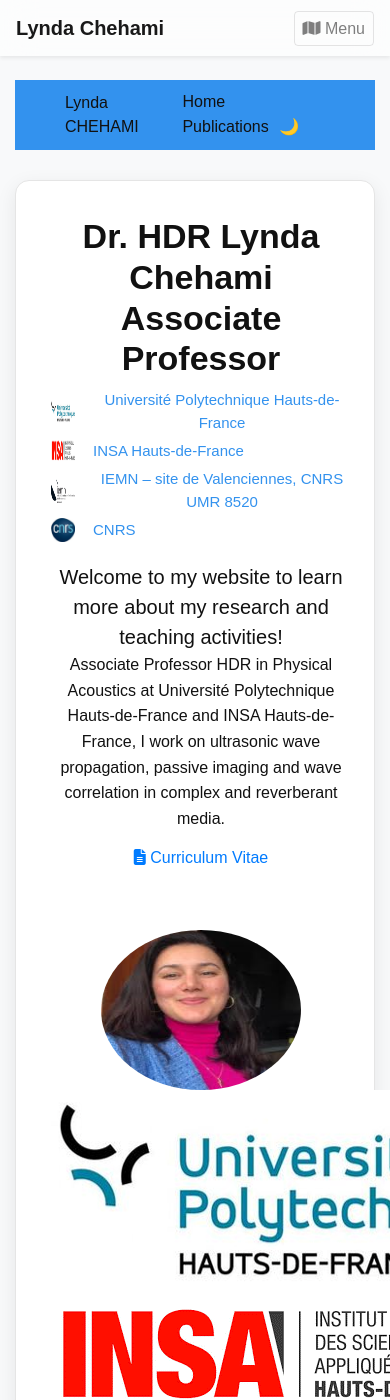
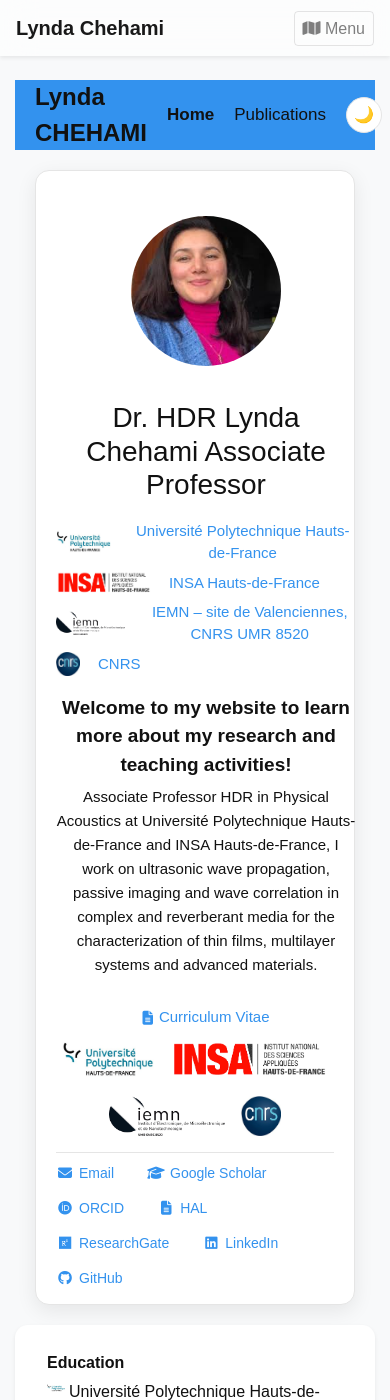
Before and after one commit to lchehami/lchehami.github.io, a Jekyll site: the page built from index.html, in a window 390 px wide and 1400 px high. Built offline with Jekyll 4.4.1, drawn with Linux system fonts in a browser that asks for light colours; nearby versions of some CDN libraries; a style sheet for code colours, icons or effects is not loaded; some of the changed text lies outside the part shown.

Commit message:
Update index.html

```diff
--- a/index.html
+++ b/index.html
@@ -4,21 +4,21 @@
 navbar_title: Home
 ---
 
-<!-- ICONES -->
+<!-- Font Awesome (icônes) -->
 <link rel="stylesheet" href="https://cdnjs.cloudflare.com/ajax/libs/font-awesome/6.5.0/css/all.min.css">
 
-<!-- HEADER -->
+<!-- HEADER BLEU -->
 <div class="topbar">
   <div class="site-title">Lynda CHEHAMI</div>
 
   <div class="menu">
     <a href="/" class="active">Home</a>
     <a href="/publications/">Publications</a>
-    <button id="themeToggle">🌙</button>
+    <button id="themeToggle" aria-label="Toggle theme">🌙</button>
   </div>
 </div>
 
-<!-- HERO -->
+<!-- HERO / BIO -->
 <div class="hero-card">
 
   <div class="hero-content">
@@ -28,22 +28,22 @@
       <h1>Dr. HDR Lynda Chehami Associate Professor</h1>
 
       <div class="affiliation">
-        <img src="{{ site.baseurl }}/assets/images/badges/uphf.png" class="aff-logo">
+        <img src="{{ site.baseurl }}/assets/images/badges/uphf.png" class="aff-logo" alt="UPHF">
         Université Polytechnique Hauts-de-France
       </div>
 
       <div class="affiliation">
-        <img src="{{ site.baseurl }}/assets/images/badges/INSA.png" class="aff-logo">
+        <img src="{{ site.baseurl }}/assets/images/badges/INSA.png" class="aff-logo" alt="INSA">
         INSA Hauts-de-France
       </div>
 
       <div class="affiliation">
-        <img src="{{ site.baseurl }}/assets/images/badges/iemn.png" class="aff-logo">
+        <img src="{{ site.baseurl }}/assets/images/badges/iemn.png" class="aff-logo" alt="IEMN">
         IEMN – site de Valenciennes, CNRS UMR 8520
       </div>
 
       <div class="affiliation">
-        <img src="{{ site.baseurl }}/assets/images/badges/cnrs.png" class="aff-logo">
+        <img src="{{ site.baseurl }}/assets/images/badges/cnrs.png" class="aff-logo" alt="CNRS">
         CNRS
       </div>
 
@@ -53,7 +53,8 @@
 
       <p class="bio">
         Associate Professor HDR in Physical Acoustics at Université Polytechnique Hauts-de-France and INSA Hauts-de-France,
-        I work on ultrasonic wave propagation, passive imaging and wave correlation in complex and reverberant media.
+        I work on ultrasonic wave propagation, passive imaging and wave correlation in complex and reverberant media
+        for the characterization of thin films, multilayer systems and advanced materials.
       </p>
 
       <a class="cv-link" href="https://cv.hal.science/lynda-chehami" target="_blank">
@@ -63,20 +64,20 @@
     </div>
 
     <div class="hero-photo">
-      <img src="{{ site.baseurl }}/assets/images/photos/profile.png">
+      <img src="{{ site.baseurl }}/assets/images/photos/profile.png" alt="Profile photo">
     </div>
 
   </div>
 
-  <!-- LOGOS -->
+  <!-- LOGOS INSTITUTIONS -->
   <div class="institution-logos">
-    <img src="{{ site.baseurl }}/assets/images/badges/uphf.png">
-    <img src="{{ site.baseurl }}/assets/images/badges/INSA.png">
-    <img src="{{ site.baseurl }}/assets/images/badges/iemn.png">
-    <img src="{{ site.baseurl }}/assets/images/badges/cnrs.png">
+    <img src="{{ site.baseurl }}/assets/images/badges/uphf.png" alt="UPHF">
+    <img src="{{ site.baseurl }}/assets/images/badges/INSA.png" alt="INSA">
+    <img src="{{ site.baseurl }}/assets/images/badges/iemn.png" alt="IEMN">
+    <img src="{{ site.baseurl }}/assets/images/badges/cnrs.png" alt="CNRS">
   </div>
 
-  <!-- LIENS AVEC ICONES -->
+  <!-- LIENS -->
   <div class="links">
     <a href="mailto:lynda.chehami@uphf.fr">
       <i class="fa-solid fa-envelope"></i> Email
@@ -109,24 +110,30 @@
 
 </div>
 
-<!-- AUTRES CARTES -->
+<!-- ===== TES AUTRES CARTES ===== -->
 {% if site.data.display.homepage.show_experience %}
   {% include widgets/experience_card.html %}
 {% endif %}
 
 {% if site.data.display.homepage.show_news %}
-  {% include widgets/news_card.html %}
+  {% assign count_news = site.news | size %}
+  {% if count_news > 0 %}
+    {% include widgets/news_card.html limit=site.data.display.homepage.num_news %}
+  {% endif %}
 {% endif %}
 
 {% if site.data.display.homepage.show_selected_publications %}
-  {% include widgets/publication_card.html %}
+  {% assign pubs = site.publications | sort: "date" | reverse | where: "selected", true %}
+  {% include widgets/publication_card.html publications=pubs title='<i class="fas fa-star"></i> Selected Publications' %}
 {% endif %}
 
 <style>
+/* ===== THEME ===== */
 :root {
   --bg: #f5f6f7;
   --card: #ffffff;
   --text: #111;
+  --muted: #555;
   --blue: #3392ee;
   --border: #e5e5e5;
 }
@@ -134,98 +141,184 @@
 body.dark {
   --bg: #0f1115;
   --card: #1a1d23;
-  --text: #eee;
+  --text: #eeeeee;
+  --muted: #bbbbbb;
   --blue: #5da2ff;
-  --border: #333;
+  --border: #333842;
 }
 
+/* ===== GLOBAL ===== */
 body {
-  margin:0;
+  margin: 0;
   background: var(--bg);
   color: var(--text);
-  font-family: Arial;
+  font-family: Arial, Helvetica, sans-serif;
 }
 
-/* HEADER */
+/* ===== HEADER ===== */
 .topbar {
   height: 70px;
   background: var(--blue);
   display: flex;
+  align-items: center;
   justify-content: space-between;
+  padding: 0 40px;
+}
+
+.site-title {
+  font-size: 24px;
+  font-weight: 600;
+}
+
+.menu {
+  display: flex;
   align-items: center;
-  padding: 0 50px;
 }
 
 .menu a {
-  margin-left: 25px;
+  margin-left: 20px;
+  font-size: 17px;
   text-decoration: none;
   color: #111;
 }
 
-/* HERO */
+.menu a.active {
+  font-weight: 600;
+}
+
+#themeToggle {
+  margin-left: 20px;
+  border: 1px solid var(--border);
+  background: var(--card);
+  color: var(--text);
+  width: 36px;
+  height: 36px;
+  border-radius: 50%;
+  cursor: pointer;
+  font-size: 16px;
+}
+
+/* ===== HERO ===== */
 .hero-card {
   background: var(--card);
   border-radius: 14px;
-  padding: 35px;
+  padding: 30px 35px 18px;
   margin: 30px auto;
   max-width: 1100px;
   border: 1px solid var(--border);
 }
 
 .hero-content {
-  display:flex;
-  justify-content:space-between;
-  gap:40px;
+  display: flex;
+  justify-content: space-between;
+  gap: 35px;
+}
+
+.hero-text {
+  max-width: 720px;
 }
 
 .hero-text h1 {
-  font-size: 34px;
+  font-size: 32px;
+  font-weight: 500;
+  margin-bottom: 18px;
 }
 
+/* affiliations */
 .affiliation {
-  display:flex;
-  gap:10px;
-  font-size:15px;
+  display: flex;
+  align-items: center;
+  gap: 10px;
+  font-size: 15px;
   color: var(--blue);
+  margin-bottom: 6px;
 }
 
+.aff-logo {
+  height: 24px;
+  width: auto;
+  object-fit: contain;
+}
+
+/* bio */
 .bio-title {
-  font-size:20px;
-  margin-top:20px;
+  font-size: 19px;
+  font-weight: 600;
+  margin-top: 18px;
+  margin-bottom: 6px;
 }
 
 .bio {
-  font-size:16px;
+  font-size: 15px;
+  line-height: 1.6;
+  color: var(--text);
 }
 
+/* CV */
+.cv-link {
+  display: inline-flex;
+  align-items: center;
+  margin-top: 14px;
+  font-size: 15px;
+  color: var(--blue);
+  text-decoration: none;
+}
+.cv-link i { margin-right: 6px; font-size: 14px; }
+
+/* photo */
 .hero-photo img {
-  width:200px;
-  border-radius:50%;
+  width: 180px;
+  height: 180px;
+  border-radius: 50%;
+  object-fit: cover;
 }
 
-.links {
-  border-top:1px solid var(--border);
-  margin-top:20px;
-  padding-top:10px;
-  display:flex;
-  gap:15px;
-  flex-wrap:wrap;
+/* logos */
+.institution-logos {
+  display: flex;
+  justify-content: flex-end;
+  gap: 16px;
+  margin-top: 10px;
+}
+.institution-logos img {
+  height: 40px;
+  width: auto;
+  object-fit: contain;
 }
 
-.links i {
-  margin-right:6px;
+/* links */
+.links {
+  border-top: 1px solid var(--border);
+  margin-top: 16px;
+  padding-top: 10px;
+  display: flex;
+  flex-wrap: wrap;
+  gap: 14px 18px;
 }
 
 .links a {
+  display: inline-flex;
+  align-items: center;
+  font-size: 14px;
   color: var(--blue);
-  text-decoration:none;
+  text-decoration: none;
+}
+.links i {
+  font-size: 14px;   /* icônes petites */
+  width: 18px;       /* alignement */
+  text-align: center;
+  margin-right: 6px;
 }
 
-/* bouton dark */
-#themeToggle {
-  background:none;
-  border:none;
-  cursor:pointer;
+/* ===== RESPONSIVE ===== */
+@media(max-width:900px){
+  .topbar { padding: 0 20px; }
+  .hero-card { margin: 20px; padding: 25px 20px 15px; }
+  .hero-content { flex-direction: column-reverse; align-items: center; }
+  .hero-text { max-width: 100%; }
+  .hero-text h1 { font-size: 28px; }
+  .hero-photo img { width: 150px; height: 150px; }
+  .institution-logos { justify-content: center; flex-wrap: wrap; }
 }
 </style>
 
@@ -239,7 +332,12 @@
 
 toggle.onclick=()=>{
   document.body.classList.toggle("dark");
-  localStorage.setItem("theme",
-    document.body.classList.contains("dark") ? "dark":"light");
+  if(document.body.classList.contains("dark")){
+    localStorage.setItem("theme","dark");
+    toggle.textContent="☀️";
+  } else {
+    localStorage.setItem("theme","light");
+    toggle.textContent="🌙";
+  }
 };
 </script>
```
